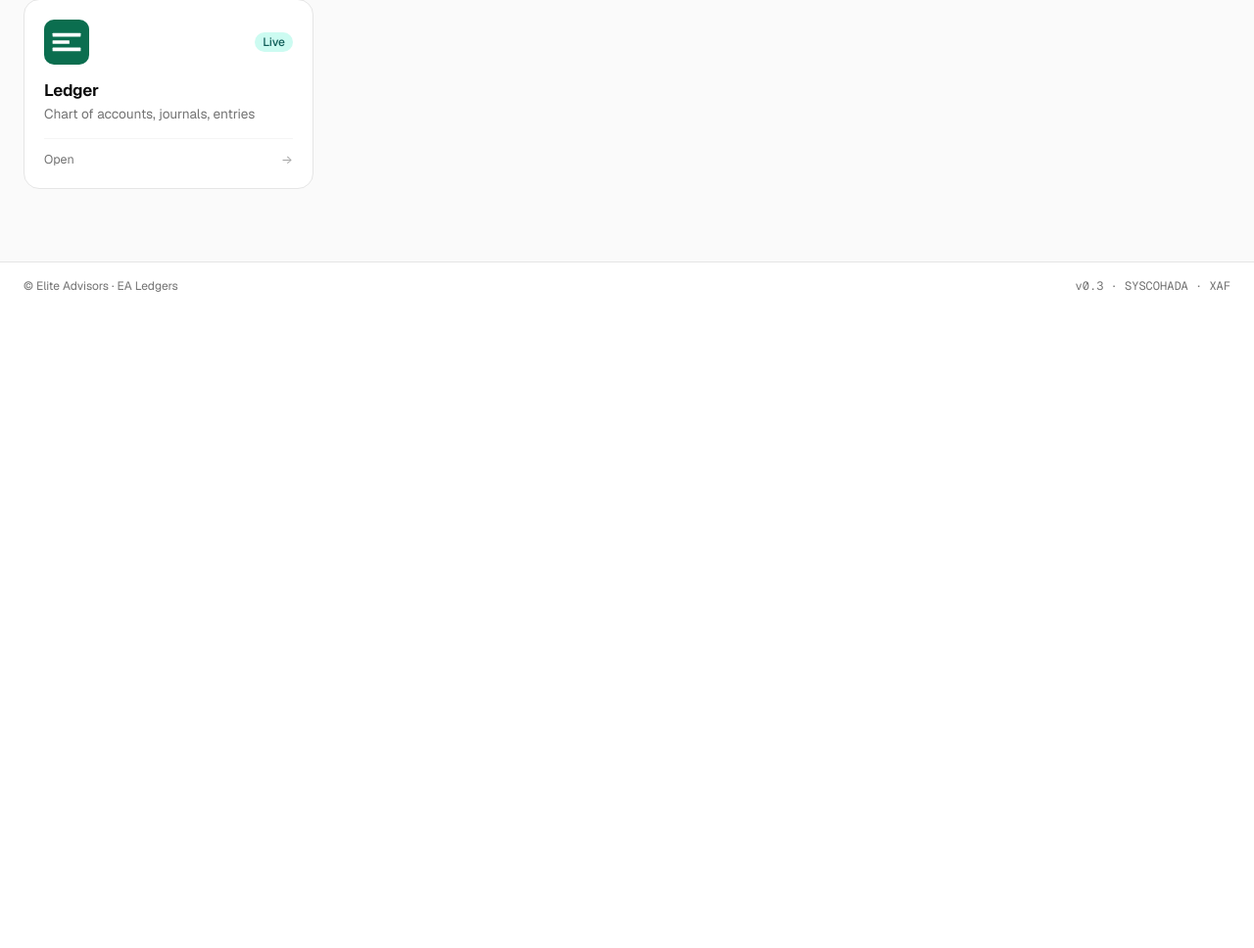
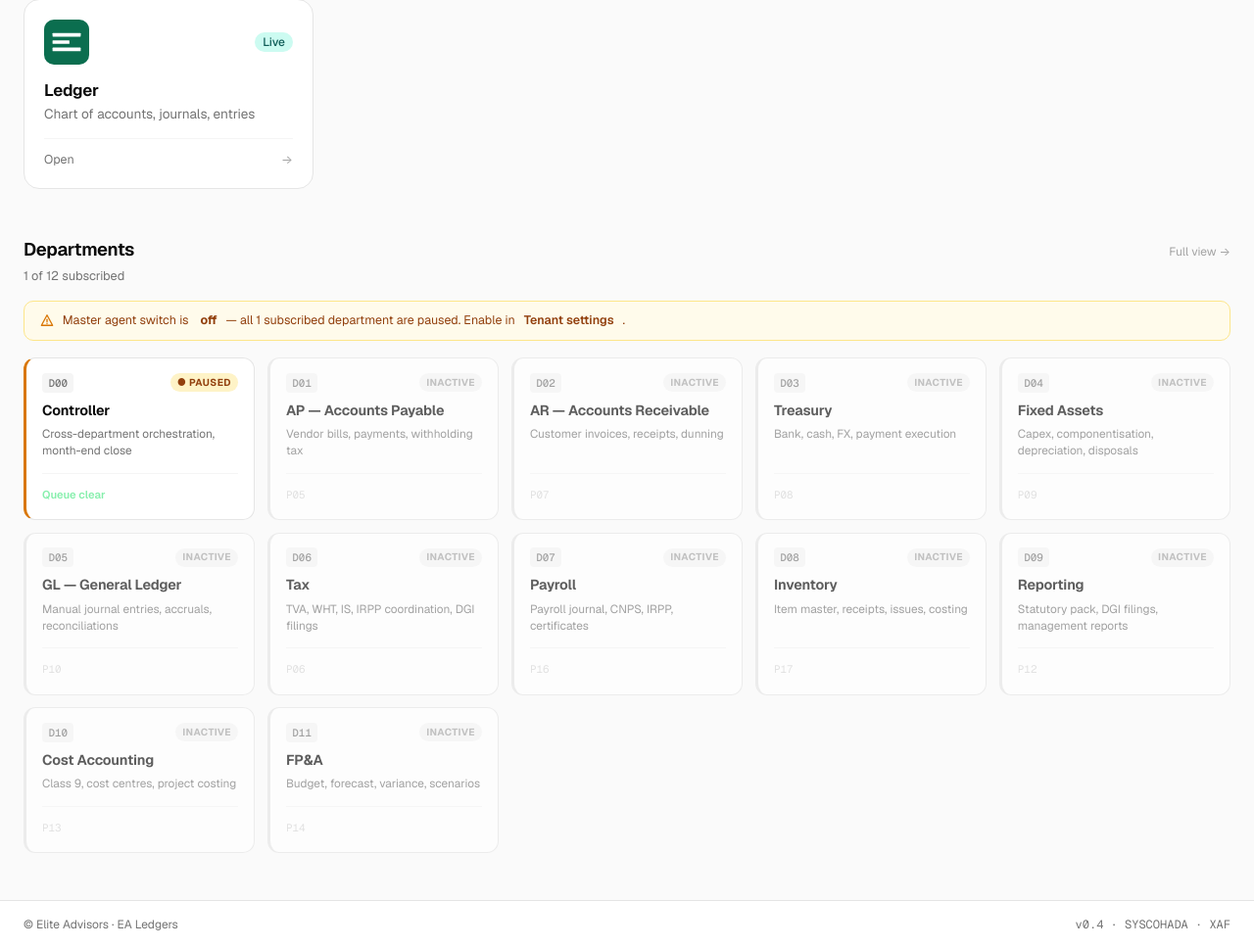
Before and after one commit to Nekoutb/ealedgers, a Django app: page /workspace/ in a window 1280 px wide. Shown: the part 484-1452 px from the top of the page at 98% size. Before the commit the page ends 782 px from the top, so only its background shows below. Run offline with Django 5.2, Linux system fonts and the light colour scheme; a user stored in the database is signed in; data comes from the database, SQL or seed files in the repository; tables that the repository leaves empty hold one stand-in row (values such as "Sample post"); style sheets or scripts are compiled from the project's sources.

Commit message:
Step 48: Org-chart workspace UI — departmental tiles with live state (#67)
Embeds a 12-department org-chart section into /workspace/. Each tile
shows subscription status (active/inactive), agent gate state (live/
paused), and pending ApprovalQueueItem count via two extra queries
(subscription prefetch + queue count aggregation). Adds a kill-switch
banner when agent_enabled=False with subscribed departments. No new
models or migrations; 577/577 tests pass.

Co-authored-by: Claude Sonnet 4.6 <noreply@anthropic.com>

```diff
--- a/accounting/templates/accounting/workspace.html
+++ b/accounting/templates/accounting/workspace.html
@@ -73,16 +73,72 @@
     </div>
   </section>
 
+  <!-- ============ DEPARTMENTS ORG-CHART ============ -->
+  {% if dept_tiles %}
+  <section class="dept-section" aria-label="Departments">
+
+    <div class="dept-header">
+      <div>
+        <h2 class="dept-heading">Departments</h2>
+        <p class="dept-summary">
+          {{ n_subscribed }}&nbsp;of&nbsp;{{ dept_tiles|length }}&nbsp;subscribed
+          {% if n_live %}&nbsp;·&nbsp;<span class="dept-summary-live">{{ n_live }}&nbsp;agent{{ n_live|pluralize }}&nbsp;live</span>{% endif %}
+          {% if n_pending %}&nbsp;·&nbsp;<span class="dept-summary-pending">{{ n_pending }}&nbsp;pending</span>{% endif %}
+        </p>
+      </div>
+      <a href="/departments/" class="dept-view-all">Full view →</a>
+    </div>
+
+    {% if not agent_enabled and n_subscribed %}
+    <div class="dept-alert" role="alert">
+      <svg width="14" height="14" viewBox="0 0 16 16" fill="none" aria-hidden="true"><path d="M8 2L14.5 14H1.5L8 2Z" stroke="currentColor" stroke-width="1.5" stroke-linejoin="round"/><path d="M8 7v3" stroke="currentColor" stroke-width="1.5" stroke-linecap="round"/><circle cx="8" cy="12" r=".75" fill="currentColor"/></svg>
+      Master agent switch is&nbsp;<strong>off</strong> — all {{ n_subscribed }}&nbsp;subscribed department{{ n_subscribed|pluralize }} are paused. Enable in
+      <a href="/admin/accounting/tenant/" class="dept-alert-link">Tenant settings</a>.
+    </div>
+    {% endif %}
+
+    <div class="dept-grid">
+      {% for dept in dept_tiles %}
+      <div class="dept-card {% if dept.agent_live %}dept-card--live{% elif dept.subscribed %}dept-card--paused{% else %}dept-card--inactive{% endif %}">
+        <div class="dept-card-top">
+          <span class="dept-code">{{ dept.code }}</span>
+          {% if dept.agent_live %}
+            <span class="dept-badge dept-badge--live">● Live</span>
+          {% elif dept.subscribed %}
+            <span class="dept-badge dept-badge--paused">● Paused</span>
+          {% else %}
+            <span class="dept-badge dept-badge--inactive">Inactive</span>
+          {% endif %}
+        </div>
+        <div class="dept-name">{{ dept.name }}</div>
+        <div class="dept-scope">{{ dept.scope }}</div>
+        <div class="dept-foot">
+          {% if dept.subscribed and dept.queue_count > 0 %}
+            <span class="dept-queue dept-queue--has">{{ dept.queue_count }}&nbsp;pending</span>
+          {% elif dept.subscribed %}
+            <span class="dept-queue dept-queue--clear">Queue clear</span>
+          {% else %}
+            <span class="dept-phase">{{ dept.phase }}</span>
+          {% endif %}
+        </div>
+      </div>
+      {% endfor %}
+    </div>
+
+  </section>
+  {% endif %}
+
 </main>
 
 <footer class="border-t border-neutral-200 bg-white">
   <div class="max-w-7xl mx-auto px-6 py-4 flex flex-col sm:flex-row items-center justify-between gap-2 text-xs text-neutral-500">
     <div>© Elite Advisors · EA Ledgers</div>
-    <div class="text-mono">v0.3 · SYSCOHADA · XAF</div>
+    <div class="text-mono">v0.4 · SYSCOHADA · XAF</div>
   </div>
 </footer>
 
 <style>
+  /* ---------- module tiles ---------- */
   .ws-grid { display:grid; grid-template-columns:repeat(auto-fill, minmax(260px, 1fr)); gap:1rem; }
   .ws-card { display:flex; flex-direction:column; gap:.85rem; background:#fff;
              border:1px solid #e5e5e5; border-radius:16px; padding:1.25rem;
@@ -100,6 +156,52 @@
                   font-size:.78rem; color:#737373; }
   .ws-arrow { color:#a3a3a3; transition:transform .16s ease, color .16s ease; }
   .ws-card:hover .ws-arrow { color:#404040; transform:translateX(2px); }
+
+  /* ---------- departments section ---------- */
+  .dept-section { margin-top:3rem; }
+  .dept-header { display:flex; align-items:baseline; justify-content:space-between; margin-bottom:1rem; gap:1rem; }
+  .dept-heading { font-size:1.15rem; font-weight:650; letter-spacing:-.02em; color:#0a0a0a; }
+  .dept-summary { font-size:.8rem; color:#737373; margin-top:.25rem; line-height:1.4; }
+  .dept-summary-live { color:#15803d; font-weight:600; }
+  .dept-summary-pending { color:#dc2626; font-weight:600; }
+  .dept-view-all { font-size:.75rem; color:#a3a3a3; text-decoration:none; white-space:nowrap;
+                   transition:color .14s ease; }
+  .dept-view-all:hover { color:#0a0a0a; }
+
+  /* kill-switch alert banner */
+  .dept-alert { display:flex; align-items:center; gap:.55rem; margin-bottom:1.1rem; padding:.65rem 1rem;
+                background:#fffbeb; border:1px solid #fde68a; border-radius:10px;
+                font-size:.78rem; color:#92400e; line-height:1.45; }
+  .dept-alert-link { color:#92400e; font-weight:600; text-underline-offset:2px; }
+  .dept-alert svg { flex-shrink:0; color:#d97706; }
+
+  /* grid */
+  .dept-grid { display:grid; grid-template-columns:repeat(auto-fill, minmax(210px, 1fr)); gap:.8rem; }
+
+  /* individual dept card */
+  .dept-card { background:#fff; border:1px solid #e5e5e5; border-left:3px solid #e5e5e5;
+               border-radius:12px; padding:.9rem 1rem; display:flex; flex-direction:column; gap:.35rem; }
+  .dept-card--live   { border-left-color:#16a34a; }
+  .dept-card--paused { border-left-color:#d97706; }
+  .dept-card--inactive { opacity:.65; }
+
+  .dept-card-top { display:flex; align-items:center; justify-content:space-between; margin-bottom:.2rem; }
+  .dept-code { font-family:'Geist Mono', 'Courier New', monospace; font-size:.68rem; font-weight:500;
+               color:#737373; background:#f5f5f5; padding:.12rem .4rem; border-radius:4px; }
+  .dept-badge { font-size:.63rem; font-weight:700; letter-spacing:.04em; text-transform:uppercase;
+                padding:.15rem .45rem; border-radius:999px; line-height:1.4; }
+  .dept-badge--live    { color:#15803d; background:#dcfce7; }
+  .dept-badge--paused  { color:#92400e; background:#fef3c7; }
+  .dept-badge--inactive{ color:#a3a3a3; background:#f5f5f5; }
+
+  .dept-name  { font-size:.9rem; font-weight:650; letter-spacing:-.01em; color:#0a0a0a; line-height:1.3; }
+  .dept-scope { font-size:.74rem; color:#737373; line-height:1.45; flex:1; }
+
+  .dept-foot  { margin-top:.55rem; padding-top:.5rem; border-top:1px solid #f5f5f5; }
+  .dept-queue         { font-size:.7rem; font-weight:700; }
+  .dept-queue--has    { color:#dc2626; }
+  .dept-queue--clear  { color:#86efac; font-weight:600; }
+  .dept-phase { font-size:.68rem; color:#d4d4d4; font-family:'Geist Mono', 'Courier New', monospace; }
 </style>
 </body>
 </html>
--- a/accounting/views.py
+++ b/accounting/views.py
@@ -15,6 +15,7 @@ agents + the ERP, not hand-keyed screens.
 
 from django.contrib.auth import login
 from django.contrib.auth.decorators import login_required
+from django.db.models import Count
 from django.http import HttpResponseRedirect
 from django.shortcuts import get_object_or_404, redirect, render
 from django.urls import reverse
@@ -27,9 +28,11 @@ from .forms import ERPConnectionForm, SignupForm
 from .middleware import SESSION_TENANT_KEY, switch_tenant, tenant_required
 from .models import (
     AgentRun,
+    ApprovalQueueItem,
     ERPConnection,
     ERPOperation,
     SUBSCRIBABLE_DEPARTMENTS,
+    TenantDepartmentSubscription,
 )
 
 
@@ -172,10 +175,68 @@ def switch_tenant_view(request, slug):
 @login_required
 def workspace(request):
     """The home launcher — visible to any authenticated user; works even
-    without a tenant (a user with no memberships still sees it)."""
-    tenant_name = request.tenant.name if request.tenant else "EA Ledgers"
-    return render(request, "accounting/workspace.html",
-                  {"modules": MODULES, "tenant_name": tenant_name})
+    without a tenant (a user with no memberships still sees it).
+
+    Passes ``dept_tiles`` — a list of dicts with live state per department —
+    to the template so the org-chart section shows real-time subscription,
+    gate, and queue data without N+1 queries.
+    """
+    tenant = request.tenant
+    tenant_name = tenant.name if tenant else "EA Ledgers"
+    agent_enabled = bool(getattr(tenant, 'agent_enabled', False)) if tenant else False
+
+    dept_tiles = []
+    n_subscribed = 0
+    n_live = 0
+    n_pending = 0
+
+    if tenant:
+        # One query: every subscription row for this tenant (active or not).
+        subs_by_dept = {
+            s.department: s
+            for s in TenantDepartmentSubscription.objects.filter(tenant=tenant)
+        }
+
+        # One query: pending ApprovalQueueItem counts grouped by dept.
+        queue_counts = dict(
+            ApprovalQueueItem.objects
+            .for_tenant(tenant)
+            .filter(status='pending')
+            .values('dept_code')
+            .annotate(n=Count('id'))
+            .values_list('dept_code', 'n')
+        )
+
+        for code, label in SUBSCRIBABLE_DEPARTMENTS:
+            sub = subs_by_dept.get(code)
+            subscribed = sub is not None and bool(sub.active)
+            agent_live = agent_enabled and subscribed
+            scope, phase = _DEPT_META.get(code, ('', ''))
+            q_count = queue_counts.get(code, 0)
+            dept_tiles.append({
+                'code': code,
+                'name': label,
+                'scope': scope,
+                'phase': phase,
+                'subscribed': subscribed,
+                'agent_live': agent_live,
+                'queue_count': q_count,
+            })
+            if subscribed:
+                n_subscribed += 1
+            if agent_live:
+                n_live += 1
+            n_pending += q_count
+
+    return render(request, "accounting/workspace.html", {
+        "modules": MODULES,
+        "tenant_name": tenant_name,
+        "agent_enabled": agent_enabled,
+        "dept_tiles": dept_tiles,
+        "n_subscribed": n_subscribed,
+        "n_live": n_live,
+        "n_pending": n_pending,
+    })
 
 
 @login_required
```
